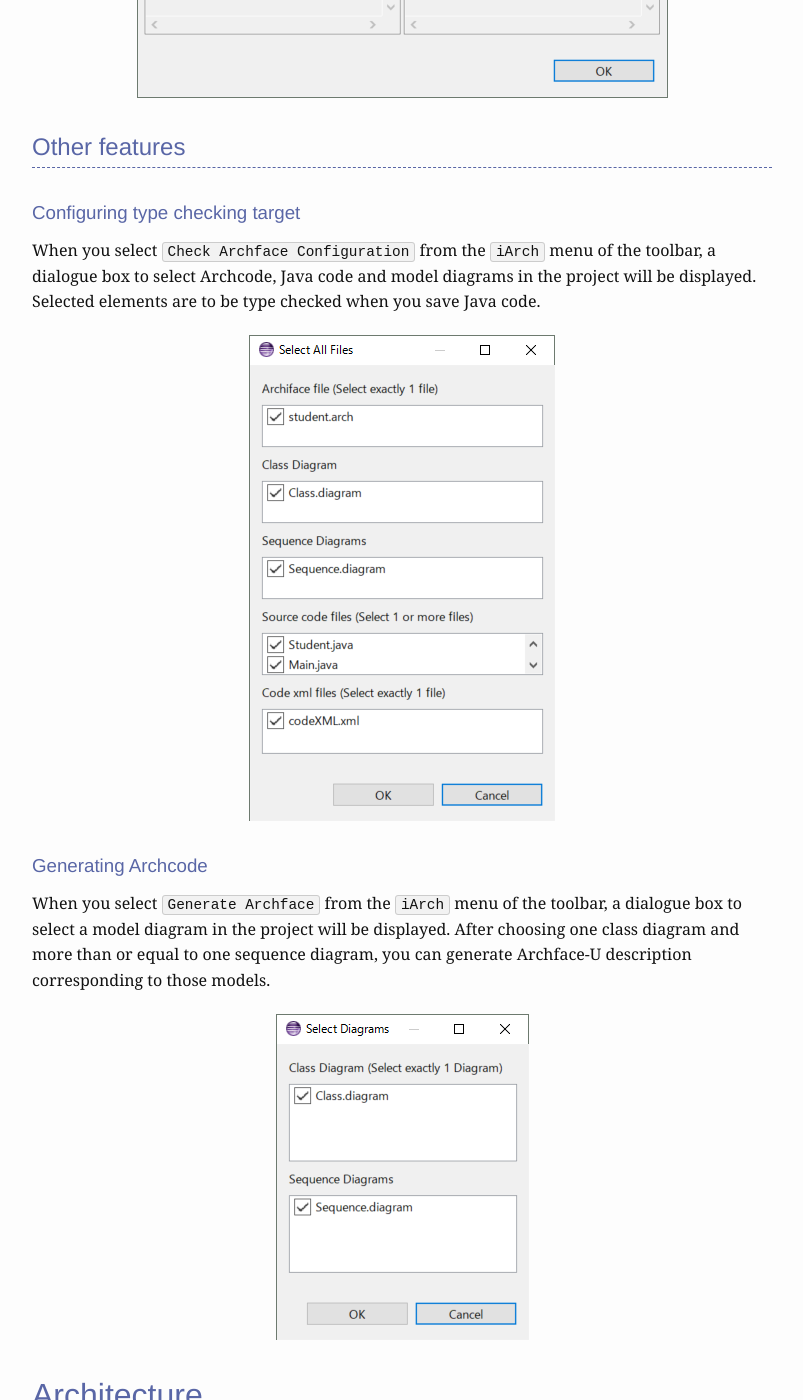
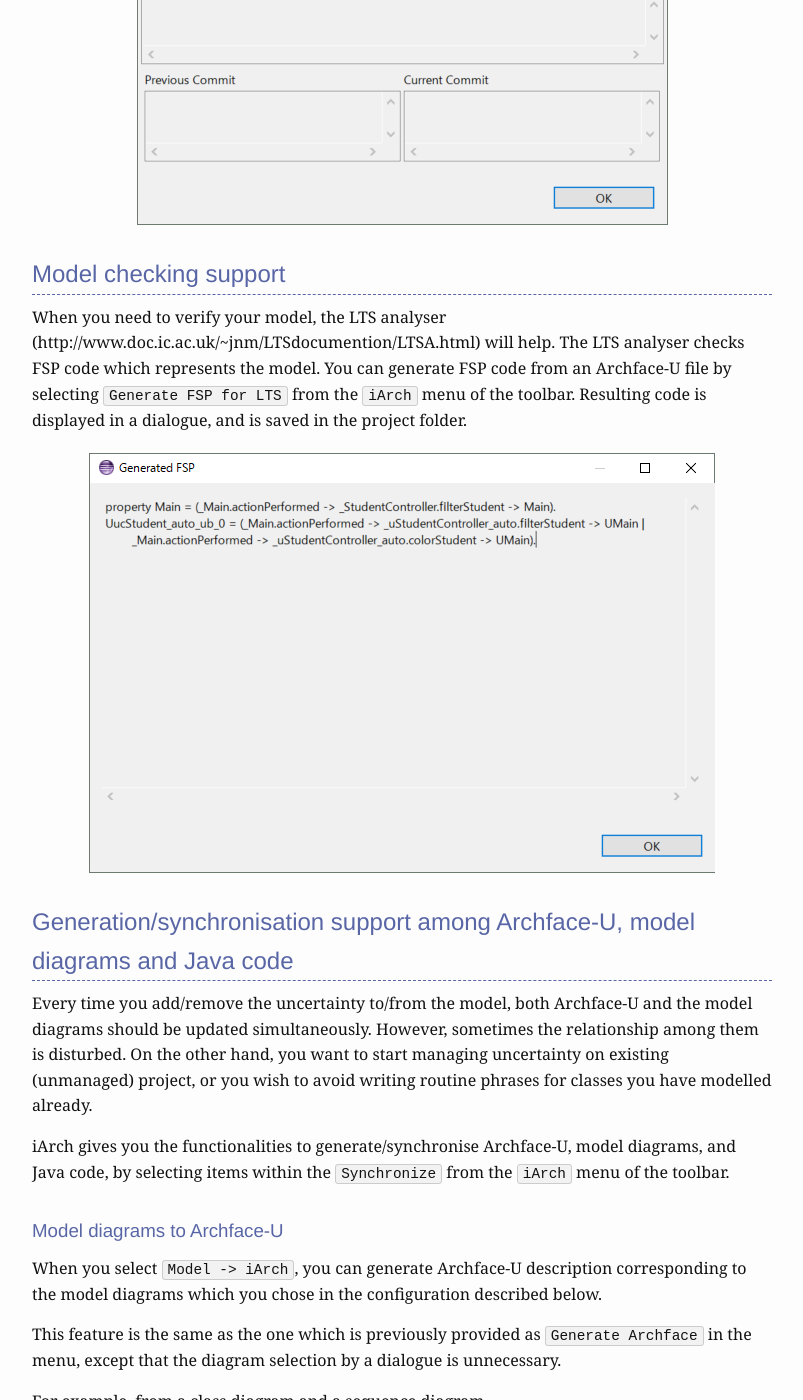
Before and after one commit to posl/iArch, a Jekyll site: the page built from documentation.md, in a window 1280 px wide and 1400 px high, scrolled down 13933 px. Shown: the whole window, without its empty margins (238-1041 px from the left). Built offline with Jekyll 4.4.1, drawn with Linux system fonts in a browser that asks for light colours; some of the changed text lies outside the part shown.

```diff
--- a/_includes/footer.html
+++ b/_includes/footer.html
@@ -8,7 +8,7 @@
       <div class="footer-col footer-col-1">
         <ul class="contact-list">
           <li>{{ site.title }}</li>
-          <!-- <li><a href="mailto:{{ site.email }}">{{ site.email }}</a></li> -->
+          <li><a href="mailto:{{ site.email }}">{{ site.email }}</a></li>
         </ul>
       </div>
 
--- a/documentation.md
+++ b/documentation.md
@@ -272,11 +272,12 @@ If the code does not conform to the restrictions imposed by Archcode, it will be
 You can edit Archcode in the Archface-U editor, which offers syntax error checking and syntax highlighting features.
 
 
-## Model inspection
+## Model inspection and metrics calculation
 
 In `Archface-U View`, you can check whether an element described in Archcode is uncertain and is already implemented, as a result of type checking.
+In addition, you can check the metrics about the abstraction (number of design points(DP), program points(PP), and the abstraction ratio) of the project.
 
-![Archface-U view](../images/archface_u_view.png)
+![Archface-U view](../images/archface_u_view_2.png)
 
 
 ## Testing support
@@ -300,6 +301,78 @@ Additionally, if you double click an uncertainty element in the view, you can ex
 ![Git log dialog](../images/git_log_dialog.png)
 
 
+## Model checking support
+
+When you need to verify your model, the LTS analyser (http://www.doc.ic.ac.uk/~jnm/LTSdocumention/LTSA.html) will help.
+The LTS analyser checks FSP code which represents the model.
+You can generate FSP code from an Archface-U file by selecting `Generate FSP for LTS` from the `iArch` menu of the toolbar.
+Resulting code is displayed in a dialogue, and is saved in the project folder.
+
+![Generated FSP](../images/generated_fsp_dialog.png)
+
+
+## Generation/synchronisation support among Archface-U, model diagrams and Java code
+
+Every time you add/remove the uncertainty to/from the model, both Archface-U and the model diagrams should be updated simultaneously.
+However, sometimes the relationship among them is disturbed.
+On the other hand, you want to start managing uncertainty on existing (unmanaged) project, or you wish to avoid writing routine phrases for classes you have modelled already.
+
+iArch gives you the functionalities to generate/synchronise Archface-U,  model diagrams, and Java code, by selecting items within the `Synchronize` from the `iArch` menu of the toolbar.
+
+### Model diagrams to Archface-U
+
+When you select `Model -> iArch`, you can generate Archface-U description corresponding to the model diagrams which you chose in the configuration described below.
+
+This feature is the same as the one which is previously provided as `Generate Archface` in the menu, except that the diagram selection by a dialogue is unnecessary.
+
+For example, from a class diagram and a sequence diagram,
+
+![model to Archface-U class diagram](../images/sync_model_arch_1.png)
+![model to Archface-U sequence diagram](../images/sync_model_arch_2.png)
+
+you can get the Archface-U like:
+
+![model to Archface-U result](../images/sync_model_arch_3.png)
+
+
+### Archface-U to model diagrams
+
+When you select `iArch -> Model`, you can generate model diagrams corresponding the Archcode which you chose in the configuration described below.
+
+For example, from an Archface-U,
+
+![Archface-U to model archfile](../images/sync_arch_model_1.png)
+
+you can get class and sequence diagrams like:
+
+![Archface-U to model result 1](../images/sync_arch_model_2.png)
+![Archface-U to model result 2](../images/sync_arch_model_3.png)
+![Archface-U to model result 3](../images/sync_arch_model_4.png)
+
+
+### Java code to Archface-U
+
+When you select `Code -> iArch`, you can generate Archface-U description corresponding to the Java code which you chose in the configuration described below.
+
+For example, from 4 classes in the project, you can get the Archface-U like:
+
+![code to Archface-U result](../images/sync_code_arch_1.png)
+
+
+### Archface-U to Java code
+
+When you select `iArch -> Code`, you can generate Java code corresponding the Archcode which you chose in the configuration described below.
+
+For example, from an Archface-U,
+
+![Archface-U to model archfile](../images/sync_arch_code_1.png)
+
+you can get Java code skeltons like:
+
+![Archface-U to model result 1](../images/sync_arch_code_2.png)
+![Archface-U to model result 2](../images/sync_arch_code_3.png)
+
+
 ## Other features
 
 ### Configuring type checking target
@@ -308,14 +381,6 @@ When you select `Check Archface Configuration` from the `iArch` menu of the tool
 Selected elements are to be type checked when you save Java code.
 
 ![Select all](../images/select_all_dialog.png)
-
-
-### Generating Archcode
-
-When you select `Generate Archface` from the `iArch` menu of the toolbar, a dialogue box to select a model diagram in the project will be displayed.
-After choosing one class diagram and more than or equal to one sequence diagram, you can generate Archface-U description corresponding to those models.
-
-![Select diagrams](../images/select_diagrams_dialog.png)
 
 
 # Architecture
```
Also changed, not shown: other parts of documentation.md (+1 -1 lines), index.md (+3 -3 lines), publications.md (added, +26 -0 lines), images/archface_u_view_2.png (added), images/generated_fsp_dialog.png (added), images/sync_arch_code_1.png (added), images/sync_arch_code_2.png (added), images/sync_arch_code_3.png (added), images/sync_arch_model_1.png (added), images/sync_arch_model_2.png (added), images/sync_arch_model_3.png (added), images/sync_arch_model_4.png (added), images/sync_code_arch_1.png (added), images/sync_model_arch_1.png (added), 2 more files, 1 other file.
